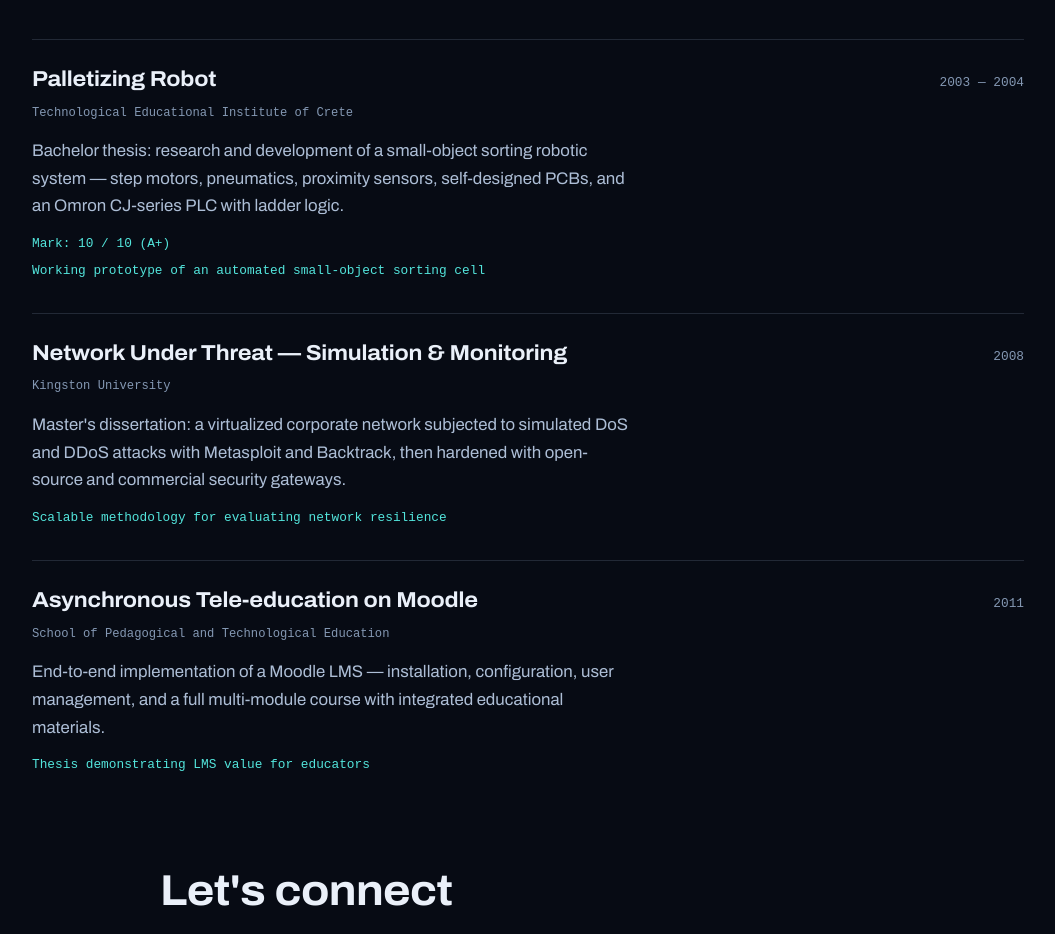
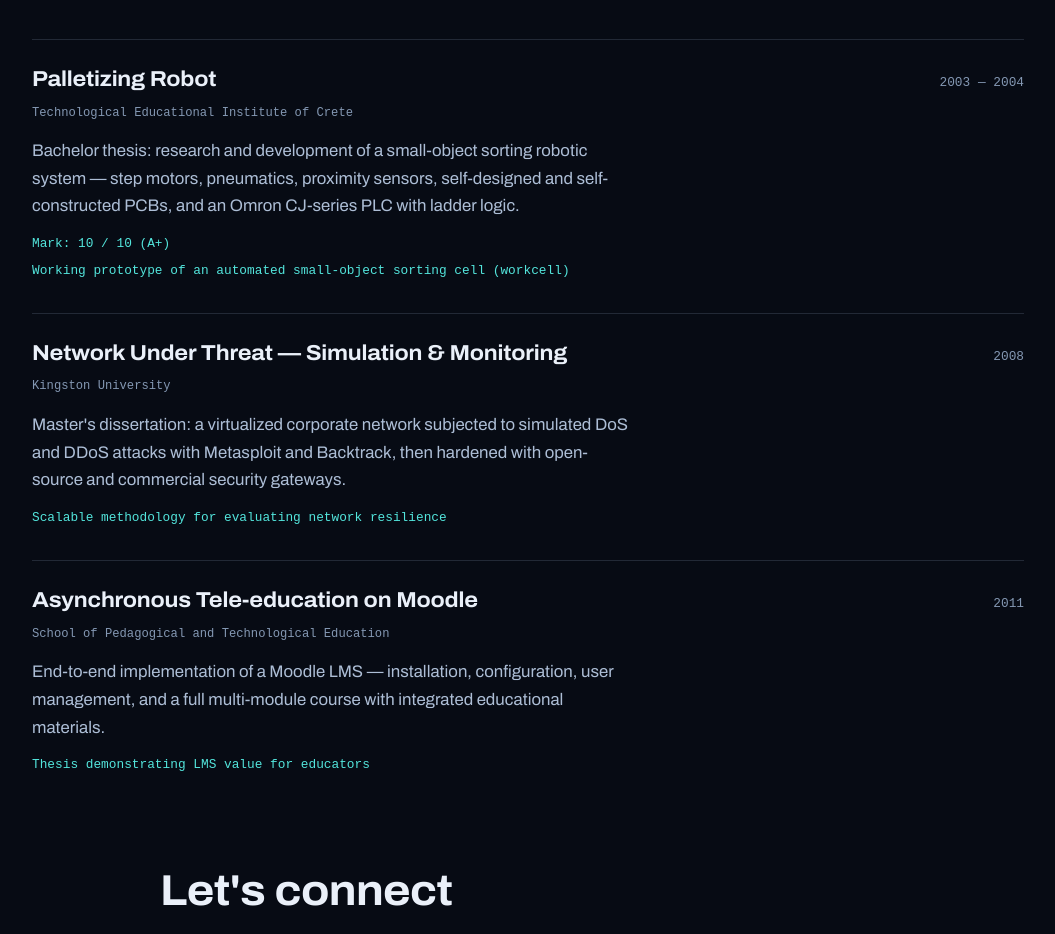
Before and after one commit to stavros-it/stavros-antoniou-portfolio, a React (Vite) app: page / in a window 1280 px wide. Shown: the part 6500-7434 px from the top of the page, without its empty margins (32-1087 px from the left). Built offline with nearby package versions, Linux system fonts and the light colour scheme; a web font is replaced by a local one.

Commit message:
Highlight self-constructed PCBs; clarify workcell in project outcome

```diff
--- a/src/data.js
+++ b/src/data.js
@@ -250,9 +250,9 @@ export const projects = [
     period: "2003 — 2004",
     place: "Technological Educational Institute of Crete",
     summary:
-      "Bachelor thesis: research and development of a small-object sorting robotic system — step motors, pneumatics, proximity sensors, self-designed PCBs, and an Omron CJ-series PLC with ladder logic.",
+      "Bachelor thesis: research and development of a small-object sorting robotic system — step motors, pneumatics, proximity sensors, self-designed and self-constructed PCBs, and an Omron CJ-series PLC with ladder logic.",
     result: "Mark: 10 / 10 (A+)",
-    resultNote: "Working prototype of an automated small-object sorting cell",
+    resultNote: "Working prototype of an automated small-object sorting cell (workcell)",
   },
   {
     name: "Network Under Threat — Simulation & Monitoring",
```
